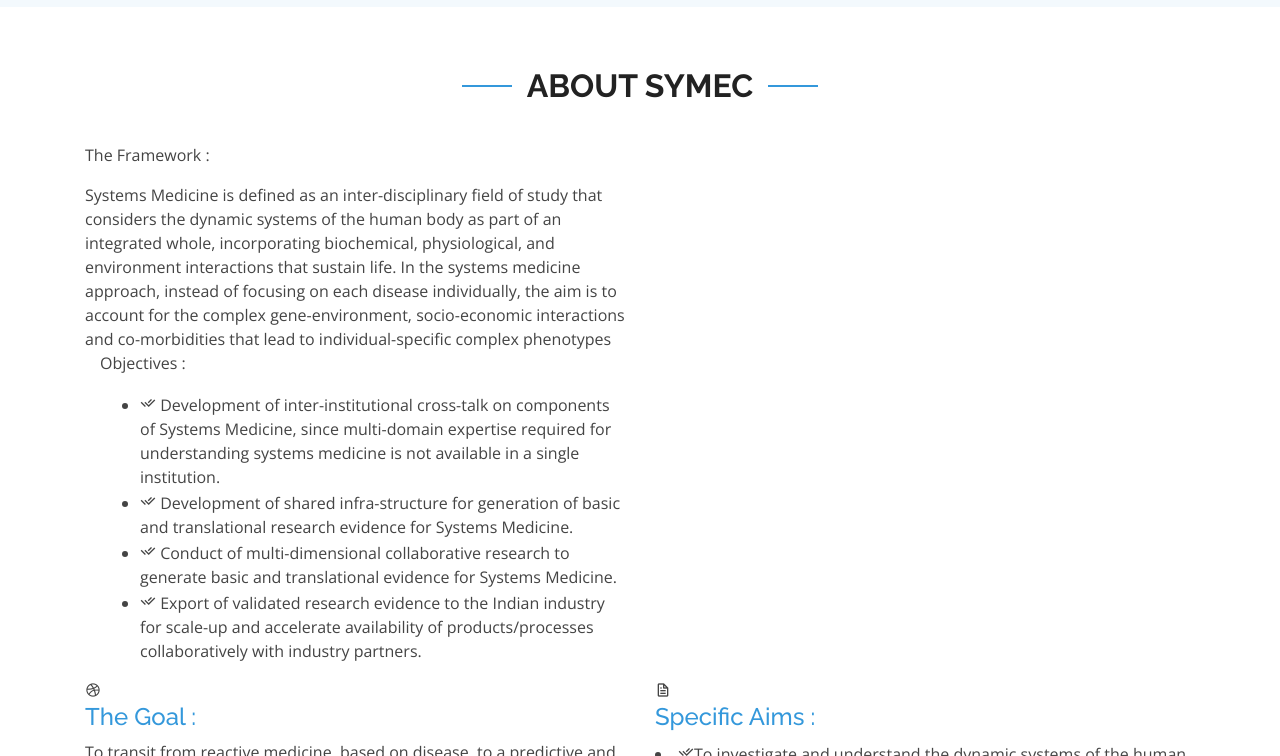
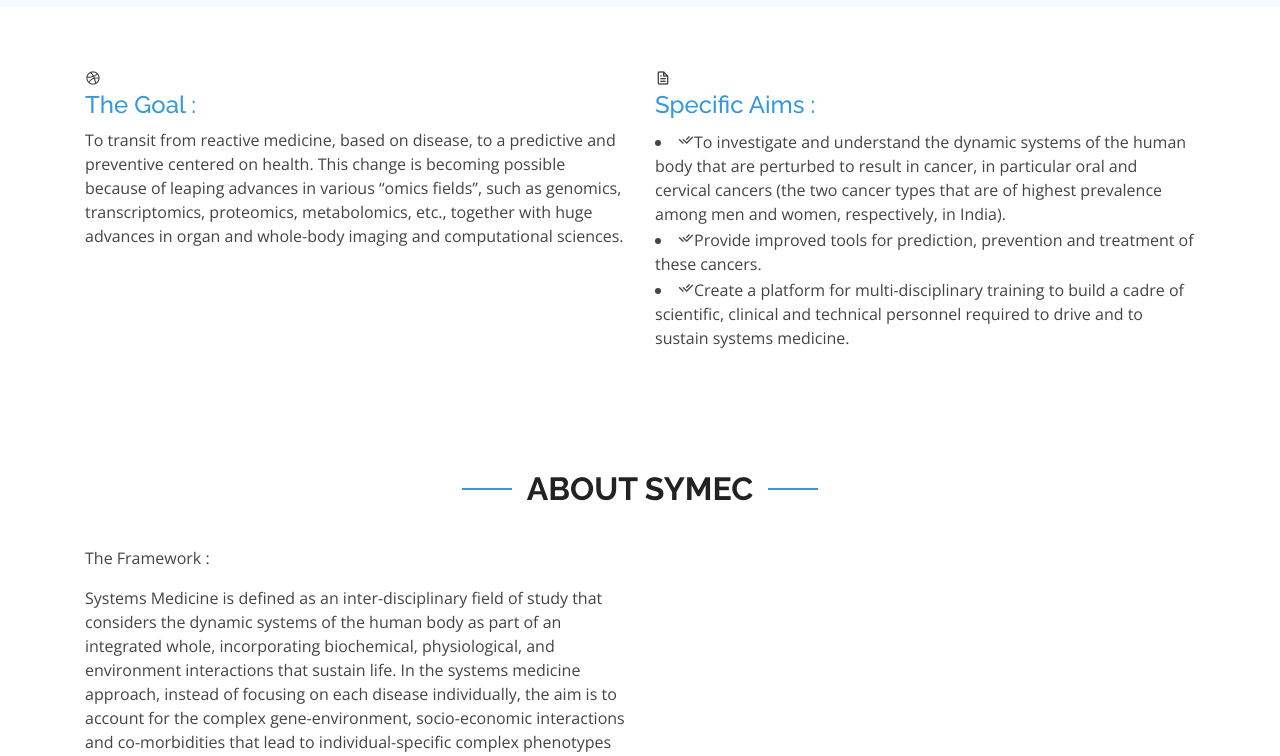
Before and after one commit to Chitrarpita123/Chitrarpita123.github.io, a plain HTML site: page index.html in a window 1280 px wide. Shown: the part 747-1503 px from the top of the page. Drawn offline with nearby package versions, Linux system fonts and the light colour scheme.

Commit message:
Update index.html

```diff
--- a/index.html
+++ b/index.html
@@ -129,6 +129,35 @@
     </section><!-- End Clients Section -->
 
     <!-- ======= About Us Section ======= -->
+
+   <section id="about" class="about">
+      <div class="container">
+
+        <div class="row">
+          <div class="col-md-6 col-lg-6 d-flex align-items-stretch mb-5 mb-lg-0">
+            <div class="icon-box" data-aos="fade-up" data-aos-delay="100">
+              <div class="icon"><i class="bx bxl-dribbble"></i></div>
+              <h4 class="title"><a href="">The Goal :</a></h4>
+              <p class="description">To transit from reactive medicine, based on disease, to a predictive and preventive centered on health. This change is becoming possible because of leaping advances in various “omics fields”, such as genomics, transcriptomics, proteomics, metabolomics, etc., together with huge advances in organ and whole-body imaging and computational sciences.</p>
+            </div>
+          </div>
+
+          <div class="col-md-6 col-lg-6 d-flex align-items-stretch mb-5 mb-lg-0">
+            <div class="icon-box" data-aos="fade-up" data-aos-delay="200">
+              <div class="icon"><i class="bx bx-file"></i></div>
+              <h4 class="title"><a href="">Specific Aims :</a></h4>
+              <li><i class="ri-check-double-line"></i>To investigate and understand the dynamic systems of the human body that are perturbed to result in cancer, in particular oral and cervical cancers (the two cancer types that are of highest prevalence among men and women, respectively, in India).</li>
+	      <li><i class="ri-check-double-line"></i>Provide improved tools for prediction, prevention and treatment of these cancers. </li>
+	      <li><i class="ri-check-double-line"></i>Create a platform for multi-disciplinary training to build a cadre of scientific, clinical and technical personnel required to drive and to sustain systems medicine. </li>
+            </div>
+          </div>
+          </div>
+
+        </div>
+
+      </div>
+    </section><!-- End about Section -->
+
     <section id="about" class="about">
       <div class="container">
 
```
